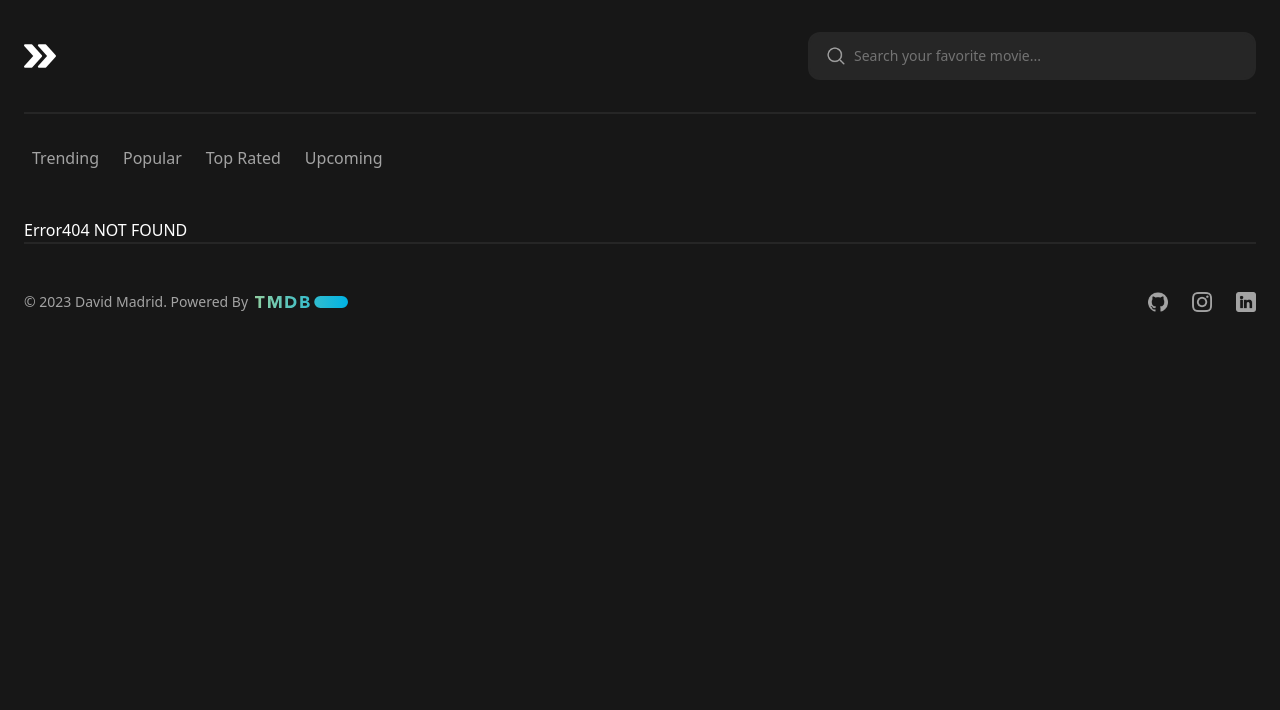
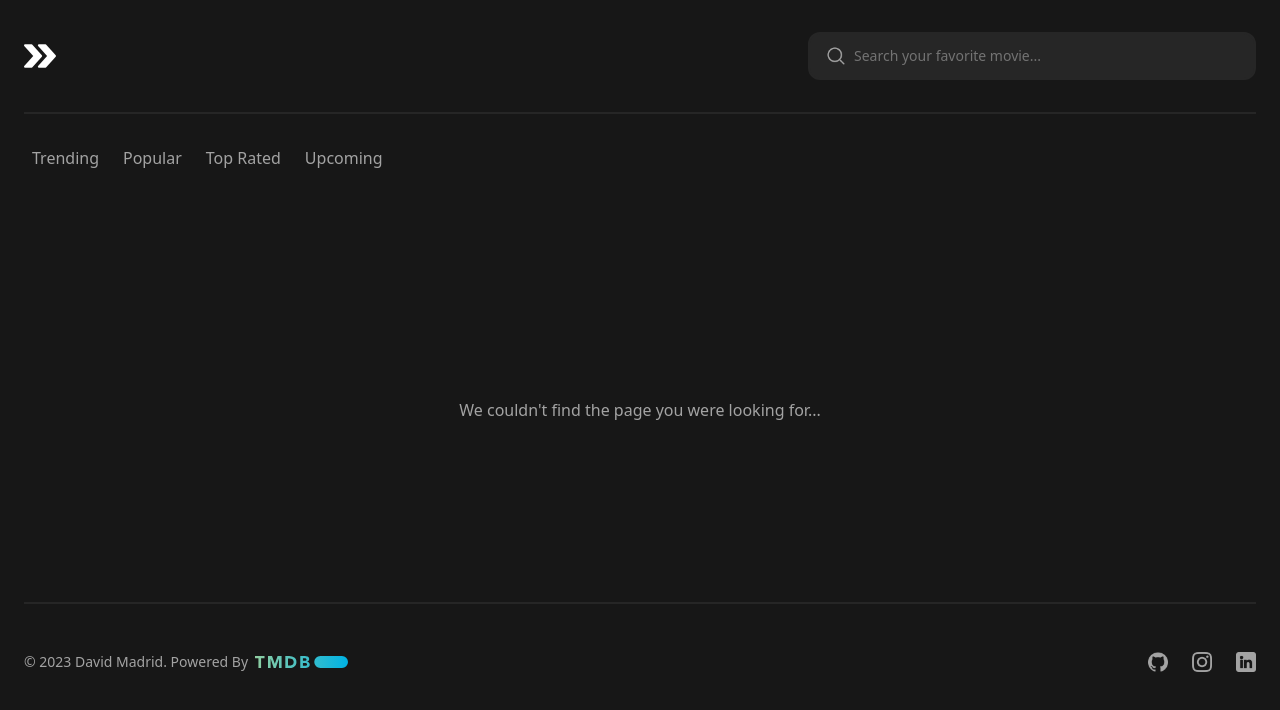
Before and after one commit to dmadridy/RMD, a React (Vite) app: page /movies in a window 1280 px wide. Before the commit this address had no page. Shown: the top 710 px of the page. Built offline with nearby package versions, Linux system fonts and the light colour scheme.

Commit message:
Styled UnexpectedError component

```diff
--- a/src/components/errors/error-404.tsx
+++ b/src/components/errors/error-404.tsx
@@ -1,5 +1,9 @@
 const Error404 = () => {
-  return <div>Error404 NOT FOUND</div>;
+  return (
+    <div className='text-neutral-400 flex justify-center h-96 items-center'>
+      We couldn't find the page you were looking for...
+    </div>
+  );
 };
 
 export default Error404;
```
